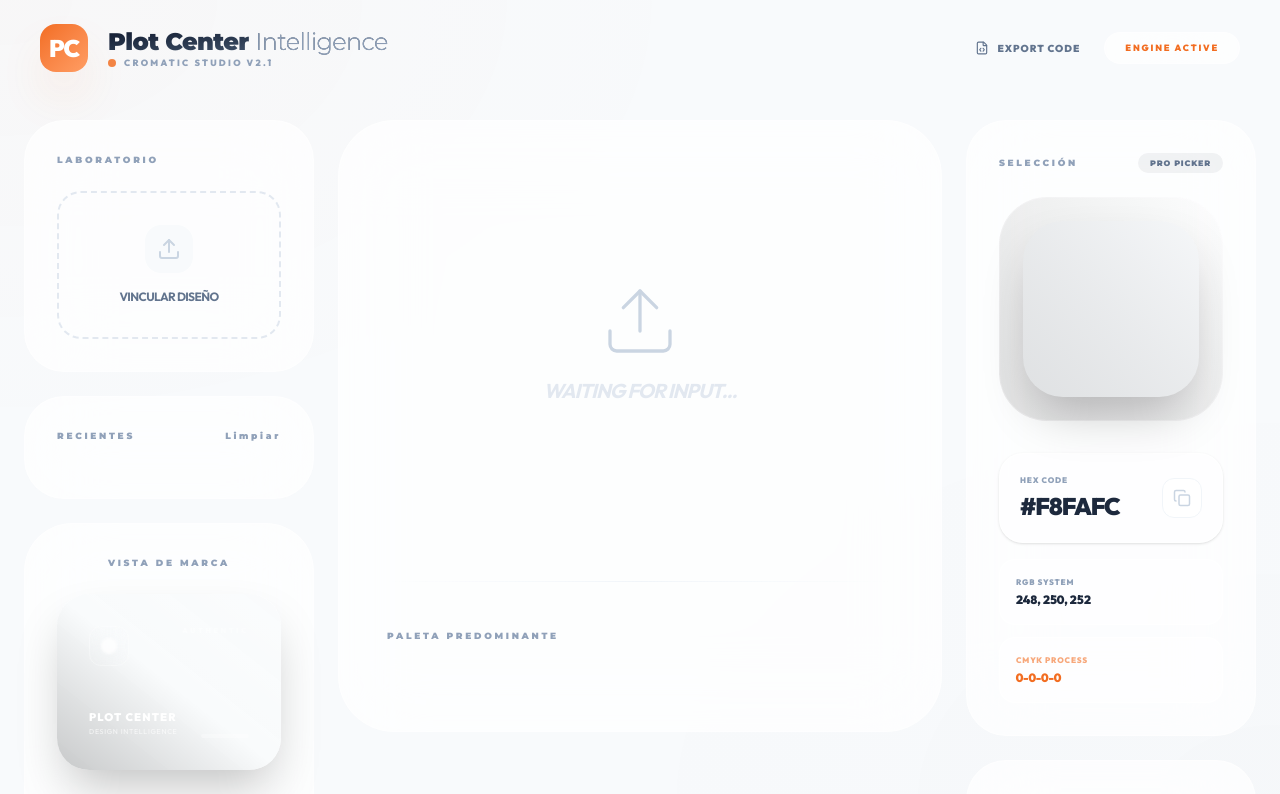
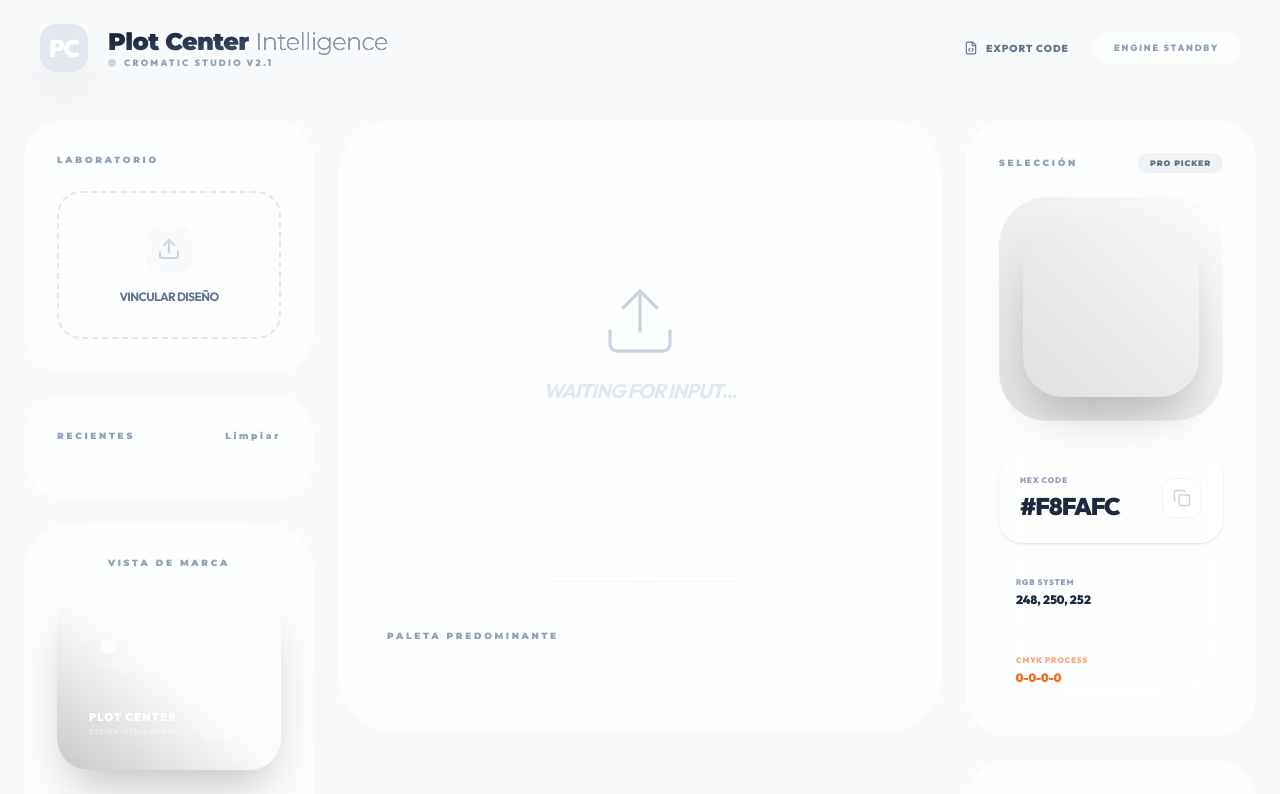
Before and after one commit to webplotcentersj-hash/volar, a React (Vite) app: page / in a window 1280 px wide. Shown: the top 794 px of the page. Built offline with nearby package versions, Linux system fonts and the light colour scheme.

Commit message:
style: neutralize UI until image is uploaded (ghost state)

```diff
--- a/src/PlotCenterStudio.tsx
+++ b/src/PlotCenterStudio.tsx
@@ -298,13 +298,13 @@ export default function PlotCenterStudio() {
             {/* Nav */}
             <header className="flex items-center justify-between mb-12 px-4">
                 <div className="flex items-center gap-5">
-                    <div className="w-12 h-12 bg-gradient-to-br from-brand-orange to-[#ff9d63] rounded-2xl flex items-center justify-center text-white shadow-2xl shadow-brand-orange/30">
+                    <div className={`w-12 h-12 ${image ? 'bg-gradient-to-br from-brand-orange to-[#ff9d63] shadow-brand-orange/30' : 'bg-slate-200'} rounded-2xl flex items-center justify-center text-white shadow-2xl transition-all duration-700`}>
                         <span className="font-black text-2xl tracking-tighter">PC</span>
                     </div>
                     <div>
                         <h1 className="text-2xl font-black tracking-tight text-gradient">Plot Center <span className="font-light text-slate-400">Intelligence</span></h1>
                         <div className="flex items-center gap-2 mt-[-2px]">
-                            <span className="w-2 h-2 rounded-full bg-brand-orange animate-pulse"></span>
+                            <span className={`w-2 h-2 rounded-full ${image ? 'bg-brand-orange animate-pulse' : 'bg-slate-300'}`}></span>
                             <p className="text-[9px] uppercase font-black text-slate-400 tracking-[0.25em]">CROMATIC STUDIO V2.1</p>
                         </div>
                     </div>
@@ -313,8 +313,8 @@ export default function PlotCenterStudio() {
                     <button className="flex items-center gap-2 text-[10px] font-black text-slate-500 hover:text-brand-orange transition-all tracking-widest">
                         <FileCode size={14} /> EXPORT CODE
                     </button>
-                    <div className="px-5 py-2 glass-card text-brand-orange rounded-full text-[9px] font-black uppercase tracking-[0.2em] border-orange-100">
-                        ENGINE ACTIVE
+                    <div className={`px-5 py-2 glass-card ${image ? 'text-brand-orange border-orange-100' : 'text-slate-400 border-slate-100'} rounded-full text-[9px] font-black uppercase tracking-[0.2em]`}>
+                        {image ? 'ENGINE ACTIVE' : 'ENGINE STANDBY'}
                     </div>
                 </div>
             </header>
@@ -362,11 +362,11 @@ export default function PlotCenterStudio() {
                                 </div>
 
                                 <div className="grid grid-cols-1 gap-3 pt-4">
-                                    <button onClick={runAnalysis} disabled={isAnalyzing} className="w-full py-4 bg-gradient-to-r from-brand-orange to-[#ff8c42] text-white rounded-[1.5rem] text-[10px] font-black uppercase tracking-[0.2em] flex items-center justify-center gap-3 shadow-xl shadow-brand-orange/20 active:scale-95 transition-all disabled:opacity-50">
+                                    <button onClick={runAnalysis} disabled={isAnalyzing} className={`w-full py-4 ${image ? 'bg-gradient-to-r from-brand-orange to-[#ff8c42] shadow-brand-orange/20' : 'bg-slate-200 text-slate-400'} text-white rounded-[1.5rem] text-[10px] font-black uppercase tracking-[0.2em] flex items-center justify-center gap-3 shadow-xl active:scale-95 transition-all disabled:opacity-50`}>
                                         {isAnalyzing ? <RefreshCcw className="animate-spin" size={12} /> : <Zap size={14} fill="currentColor" />}
                                         Lanzar Diagnóstico
                                     </button>
-                                    <button onClick={generateEnhanced} disabled={isGenerating} className="w-full py-4 bg-slate-900 text-white rounded-[1.5rem] text-[10px] font-black uppercase tracking-[0.2em] flex items-center justify-center gap-3 active:scale-95 transition-all disabled:opacity-50 shadow-xl shadow-slate-900/10">
+                                    <button onClick={generateEnhanced} disabled={isGenerating} className={`w-full py-4 ${image ? 'bg-slate-900 shadow-slate-900/10' : 'bg-slate-100 text-slate-300'} text-white rounded-[1.5rem] text-[10px] font-black uppercase tracking-[0.2em] flex items-center justify-center gap-3 active:scale-95 transition-all disabled:opacity-50 shadow-xl`}>
                                         {isGenerating ? <RefreshCcw className="animate-spin" size={12} /> : <Wand2 size={14} />}
                                         NANO BANANA
                                     </button>
--- a/src/index.css
+++ b/src/index.css
@@ -11,10 +11,6 @@
     body {
         @apply bg-[#f8fafc] text-slate-800 antialiased;
         font-family: 'Outfit', sans-serif;
-        background-image:
-            radial-gradient(at 0% 0%, rgba(242, 109, 33, 0.02) 0px, transparent 40%),
-            radial-gradient(at 100% 100%, rgba(30, 41, 59, 0.01) 0px, transparent 40%);
-        background-attachment: fixed;
     }
 }
 
```
